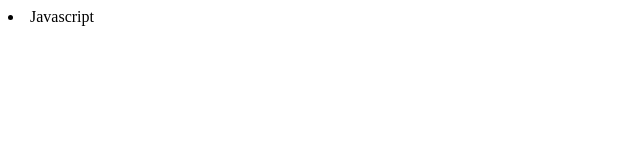
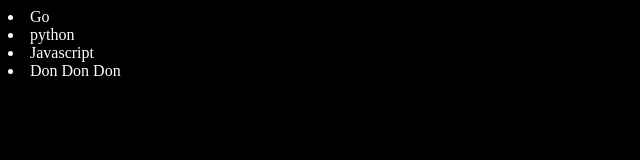
Before and after one commit to Maha01223/Javascrip-basic-to-advance, a plain HTML site: page DOM/four.html in a window 1280 px wide. Shown: the whole page, without its empty margins (0-640 px from the left). Drawn offline with Linux system fonts and the light colour scheme.

Commit message:
features

```diff
--- a/DOM/four.html
+++ b/DOM/four.html
@@ -6,11 +6,51 @@
     <title>DOM</title>
 </head>
 
-<body>
+<body style="background-color: black; color: white;">
     <lu class="languages">
         <li>Javascript</li>
     </lu>
 
+    <script>
+        // add element
+        function addLanguage(langName) {
+            const li = document.createElement('Li')
+            li.innerHTML = `${langName}`
+            document.querySelector('.languages').appendChild(li)
+        }
+        addLanguage("python")
+        addLanguage("typescript")
+        addLanguage("Don Don Don")
+
+        //    both are same innerHtml and optimise but as a big number so use optimise
+
+        // optimise
+
+        // function addOptilanguage(langName) {
+        //     const li = document.createElement('Li')
+        //     li.appendChild(document.createTextNode(langName))
+        //     document.querySelector('.languages').appendChild(li)
+        // }
+
+        // addOptilanguage('golang')
+        // addOptilanguage('Gon')
+
+
+
+        // edit
+        const secndlang = document.querySelector("li:nth-child(3)")
+        console.log(secndlang);
+        // secndlang.innerHTML = "mojo"
+        // optimise
+        const newli = document.createElement("Li")
+        newli.textContent = "Javascript"
+        secndlang.replaceWith(newli)
+
+
+        // edit
+        const firstlang = document.querySelector("li:first-child")
+        firstlang.outerHTML = "<li>Go</li>"
+    </script>
 </body>
 
 </html>
```
